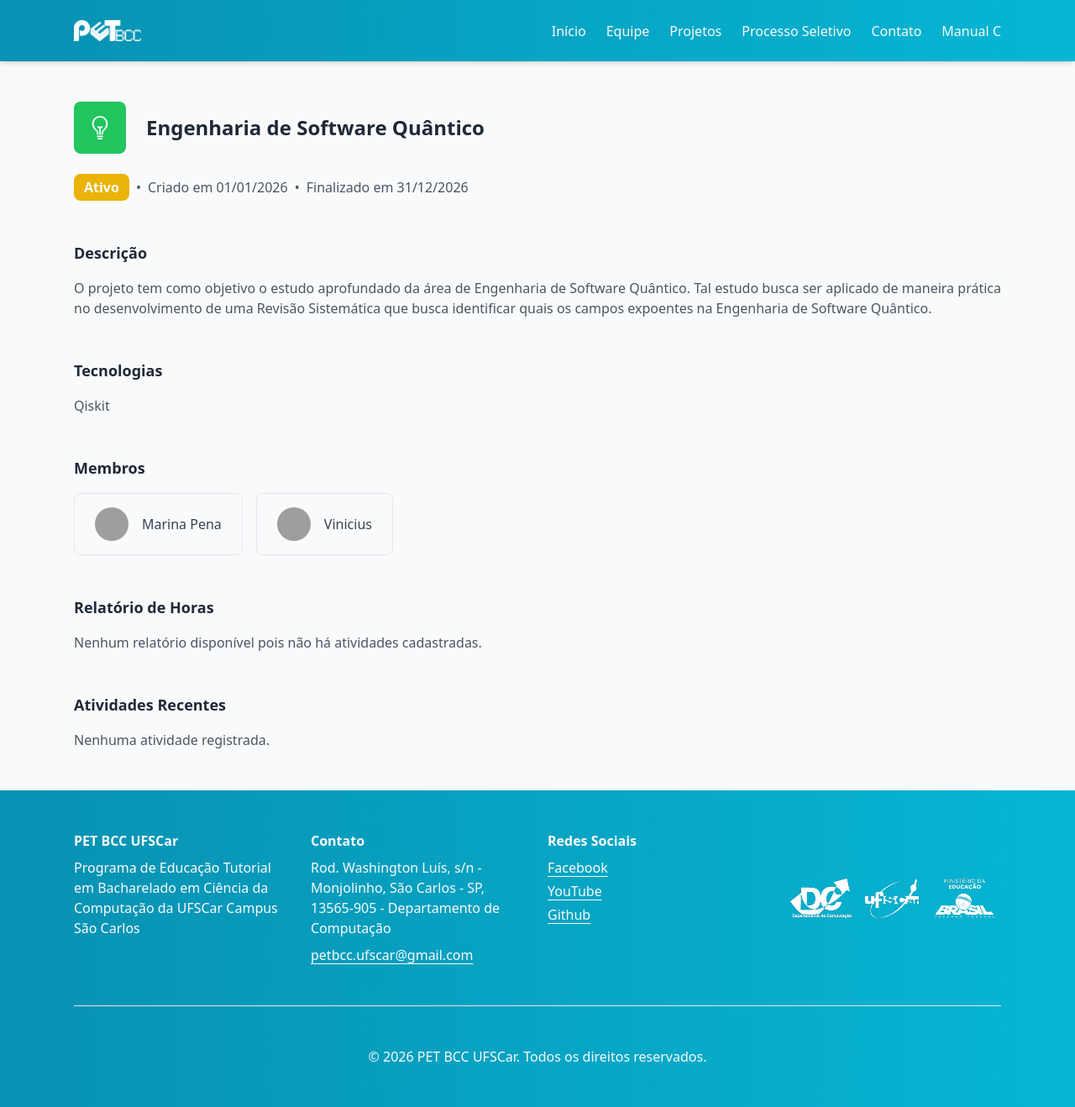
After one commit to petbccufscar/site-petbcc, a Django app: page /projetos/5 in a window 1280 px wide. The commit adds this page. Shown: the whole page at 84% size. Run offline with Django 4.2, Linux system fonts and the light colour scheme; data comes from the database, SQL or seed files in the repository; some libraries are stand-ins or nearby versions; grey boxes are pictures that could not be loaded.

Commit message:
Rename Projeto date fields and add views/templates
Rename Projeto fields (inicio->data_inicio, fim->data_fim) and make data_fim nullable via new migrations (0011, 0012). Update core.models to reflect the renames and add Atividade.__str__ and get_hora_formatada to format activity durations. Add project/member detail views and URLs (projeto, membro), new templates and components (card_projeto, registro_atividade, projeto, membro, manual_c) and adjust projetos template to use the card component. Minor UI/text changes (menu label) and various Tailwind-generated CSS tweaks in styles.css. Migrations added to apply the DB schema changes.

```diff
--- a/core/templates/components/membro_equipe.html
+++ b/core/templates/components/membro_equipe.html
@@ -1,4 +1,5 @@
 {% load static %}
+
 <div class="flex flex-col items-center w-fit">
   <div class="relative mb-2 w-24 h-24 rounded-full overflow-hidden bg-gray-200 items-center justify-center flex">
     <a href="https://github.com/{{ github }}" target="_blank" rel="noopener noreferrer" class="rounded-full z-10 cursor-pointer absolute bg-black/50 w-full h-full top-0 left-0 opacity-0 hover:opacity-100 transition-opacity flex items-center justify-center" aria-label="Acessar perfil no GitHub"><ion-icon name="logo-octocat" class="text-4xl text-gray-50"></ion-icon></a>
--- /dev/null
+++ b/core/templates/core/projeto.html
@@ -0,0 +1,96 @@
+{% extends 'base.html' %}
+
+{% block title %}
+  PET BCC | Projeto
+{% endblock %}
+
+{% load static %}
+
+{% load estilos_tags %}
+{% load strings_tags %}
+
+{% block content %}
+  <section class="max-w-6xl mx-auto p-6 md:py-12 space-y-8 md:space-y-12">
+    <section class="space-y-6">
+      <div class="flex gap-6 items-center flex-wrap">
+        <ion-icon name="{{ projeto.categoria.slug|icone_categoria }}" class="text-3xl p-4 text-gray-50 rounded-lg {{ projeto.categoria.slug|estilo_categoria }}"></ion-icon>
+        <p class="text-gray-800 text-2xl font-bold">{{ projeto.nome }}</p>
+      </div>
+      <div class="flex items-center gap-2 text-gray-600">
+        <div class="w-fit">
+          {% include 'components/badge.html' with texto=projeto.get_status_display estilo=projeto.status|estilo_status_projeto %}
+        </div>
+        <p>•</p>
+        <p>Criado em {{ projeto.data_inicio|date:'d/m/Y' }}</p>
+        {% if projeto.data_fim %}
+          <p>•</p>
+          <p>Finalizado em {{ projeto.data_fim|date:'d/m/Y' }}</p>
+        {% endif %}
+      </div>
+    </section>
+
+    <section>
+      <p class="text-gray-800 font-bold mb-4 text-lg">Descrição</p>
+
+      <p class="text-gray-600 text-justify">{{ projeto.descricao }}</p>
+    </section>
+
+    <section>
+      <p class="text-gray-800 font-bold mb-4 text-lg">Tecnologias</p>
+
+      <div class="flex gap-2 text-gray-600">
+        {% if projeto.tecnologias %}
+          <p class="text-gray-600">{{ projeto.tecnologias.all|join:', ' }}</p>
+        {% else %}
+          <p class="text-gray-600">Nenhuma tecnologia cadastrada.</p>
+        {% endif %}
+      </div>
+    </section>
+
+    <section>
+      <p class="text-gray-800 font-bold mb-4 text-lg">Membros</p>
+
+      <div class="flex gap-4 items-center flex-wrap">
+        {% for membro in projeto.membros.all %}
+          {% comment %}TODO: Adicionar link para o perfil do membro{% endcomment %}
+          <a class="block cursor-pointer">
+            <div class="flex gap-4 items-center px-6 py-4 rounded-lg border border-gray-200 hover:bg-gray-100 hover:shadow-md transition">
+              {% if membro.foto %}
+                <img src="{{ membro.foto.url }}" alt="" class="w-10 h-10 rounded-full object-fill scale-120" />
+              {% else %}
+                <ion-icon name="person-outline" class="text-4xl text-gray-400"></ion-icon>
+              {% endif %}
+              <p class="text-gray-700">{{ membro.nome }}</p>
+            </div>
+          </a>
+        {% empty %}
+          <p class="text-gray-600">Nenhum membro cadastrado.</p>
+        {% endfor %}
+      </div>
+    </section>
+
+    <section>
+      <p class="text-gray-800 font-bold mb-4 text-lg">Relatório de Horas</p>
+
+      <div class="flex gap-2">
+        {% if registros %}
+          <p>{{ projeto.categoria.nome }}</p>
+        {% else %}
+          <p class="text-gray-600">Nenhum relatório disponível pois não há atividades cadastradas.</p>
+        {% endif %}
+      </div>
+    </section>
+
+    <section>
+      <p class="text-gray-800 font-bold mb-4 text-lg">Atividades Recentes</p>
+
+      <div class="grid grid-cols-1 md:grid-cols-2 gap-4">
+        {% for registro in registros %}
+          {% include 'components/registro_atividade.html' with titulo=registro.titulo descricao=registro.descricao data=registro.data tempo=registro.get_hora_formatada membros=registro.membros.all %}
+        {% empty %}
+          <p class="text-gray-600">Nenhuma atividade registrada.</p>
+        {% endfor %}
+      </div>
+    </section>
+  </section>
+{% endblock %}
--- a/core/urls.py
+++ b/core/urls.py
@@ -7,6 +7,7 @@ urlpatterns = [
     path('', views.inicio, name='inicio'),
     path('equipe', views.equipe, name='equipe'),
     path('projetos', views.projetos, name='projetos'),
+    path('projetos/<int:id>', views.projeto, name='projeto'),
     path('processo-seletivo', views.processo_seletivo, name='processo-seletivo'),
     path('contato', views.contato, name='contato')
 ]
--- a/core/views.py
+++ b/core/views.py
@@ -1,9 +1,11 @@
+from types import SimpleNamespace
+
 from django.shortcuts import redirect, render
 
 from django.core.mail import EmailMessage
 from django.contrib import messages
 
-from core.models import Categoria, Membro, Projeto
+from core.models import Atividade, Categoria, Membro, Projeto
 
 from core.forms import ContactForm
 
@@ -42,6 +44,22 @@ def projetos(request):
         "projetos": PROJETOS,
         "categoria_ativa": categoria,
         "categorias": CATEGORIAS,
+    })
+
+def projeto(request, id):
+    projeto = Projeto.objects.get(id=id)
+    registros = Atividade.objects.filter(projeto=projeto).order_by("-data")
+
+    return render(request, "core/projeto.html", {
+        "projeto": projeto,
+        "registros": registros,
+    })
+
+def membro(request, id):
+    membro = Membro.objects.get(id=id)
+
+    return render(request, "core/membro.html", {
+        "membro": membro
     })
 
 def processo_seletivo(request):
--- a/manual_c/templates/components/menu_lateral.html
+++ b/manual_c/templates/components/menu_lateral.html
@@ -6,7 +6,7 @@
       </li>
     {% endfor %}
 
-    <li class="text-gray-800">Módulos</li>
+    <li class="text-gray-800">Bibliotecas</li>
 
     <li>
       <ul class="space-y-1 ml-4">
--- a/theme/static/css/dist/styles.css
+++ b/theme/static/css/dist/styles.css
@@ -960,8 +964,24 @@ input:where([type='file']):focus {
   height: 100vh;
 }
 
-.h-2 {
-  height: 0.5rem;
+.h-20 {
+  height: 5rem;
+}
+
+.h-10 {
+  height: 2.5rem;
+}
+
+.h-8 {
+  height: 2rem;
+}
+
+.h-14 {
+  height: 3.5rem;
+}
+
+.h-6 {
+  height: 1.5rem;
 }
 
 .min-h-screen {
@@ -989,12 +1009,20 @@ input:where([type='file']):focus {
   width: 100%;
 }
 
-.w-2 {
-  width: 0.5rem;
-}
-
-.max-w-4xl {
-  max-width: 56rem;
+.w-10 {
+  width: 2.5rem;
+}
+
+.w-8 {
+  width: 2rem;
+}
+
+.w-14 {
+  width: 3.5rem;
+}
+
+.w-6 {
+  width: 1.5rem;
 }
 
 .max-w-5xl {
@@ -1559,19 +1586,15 @@ input:where([type='file']):focus {
   padding-bottom: 2rem;
 }
 
-.px-2 {
-  padding-left: 0.5rem;
-  padding-right: 0.5rem;
+.py-4 {
+  padding-top: 1rem;
+  padding-bottom: 1rem;
 }
 
 .pb-2 {
   padding-bottom: 0.5rem;
 }
 
-.pb-3 {
-  padding-bottom: 0.75rem;
-}
-
 .pb-4 {
   padding-bottom: 1rem;
 }
@@ -1827,6 +1840,12 @@ input:where([type='file']):focus {
 .shadow-md {
   --tw-shadow: 0 4px 6px -1px rgb(0 0 0 / 0.1), 0 2px 4px -2px rgb(0 0 0 / 0.1);
   --tw-shadow-colored: 0 4px 6px -1px var(--tw-shadow-color), 0 2px 4px -2px var(--tw-shadow-color);
+  box-shadow: var(--tw-ring-offset-shadow, 0 0 #0000), var(--tw-ring-shadow, 0 0 #0000), var(--tw-shadow);
+}
+
+.shadow-sm {
+  --tw-shadow: 0 1px 2px 0 rgb(0 0 0 / 0.05);
+  --tw-shadow-colored: 0 1px 2px 0 var(--tw-shadow-color);
   box-shadow: var(--tw-ring-offset-shadow, 0 0 #0000), var(--tw-ring-shadow, 0 0 #0000), var(--tw-shadow);
 }
 
```
Also changed, not shown: other parts of theme/static/css/dist/styles.css (+67 -64 lines), core/models.py (+20 -2 lines), core/templates/components/card_projeto.html (added, +34 -0 lines), core/templates/components/registro_atividade.html (added, +30 -0 lines), core/templates/core/manual_c.html (added, +14 -0 lines), core/templates/core/membro.html (added, +99 -0 lines), core/templates/core/projetos.html (+6 -35 lines), core/migrations/0011_rename_fim_projeto_data_fim_and_more.py (added), core/migrations/0012_alter_projeto_data_fim.py (added), db.sqlite3.
